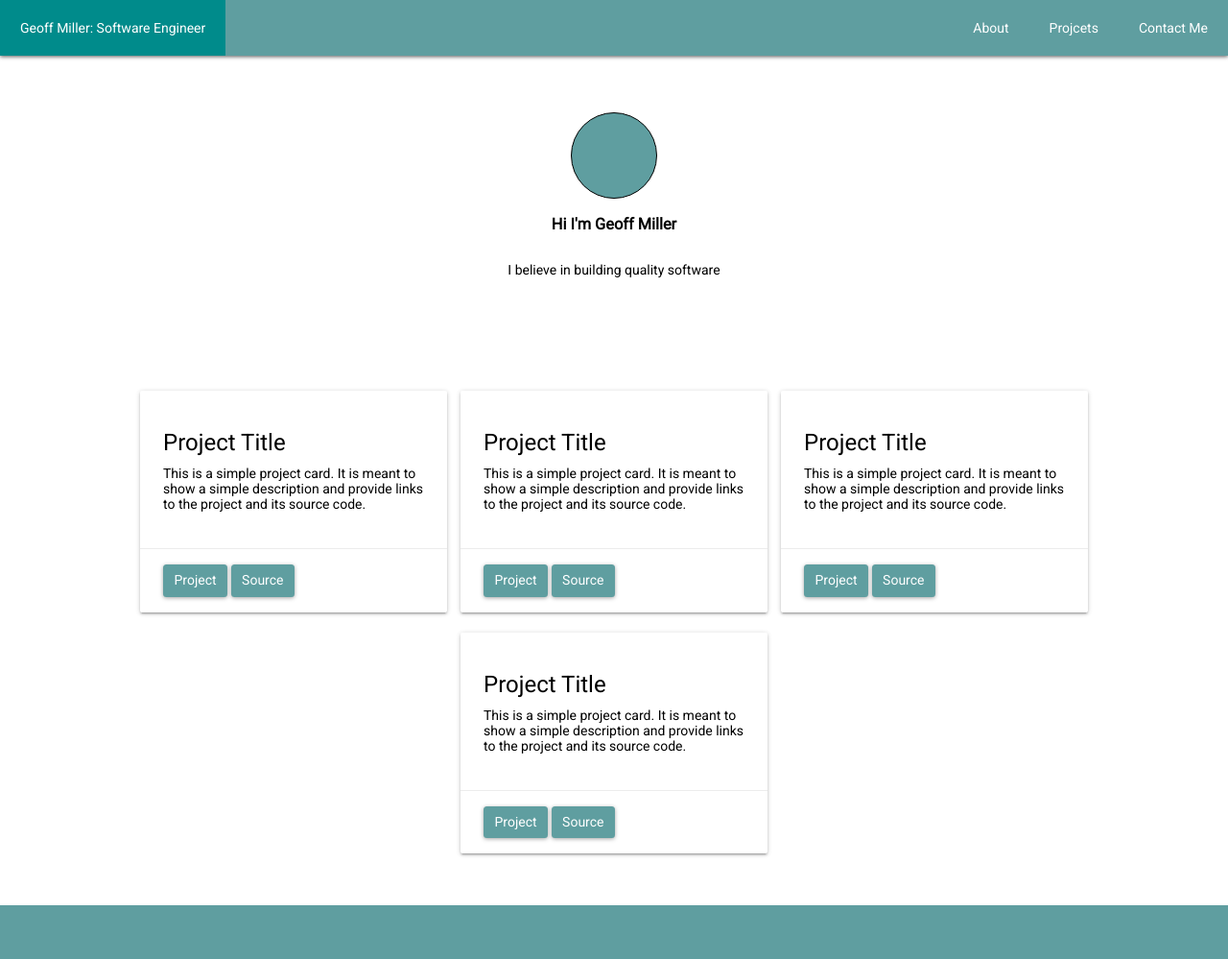
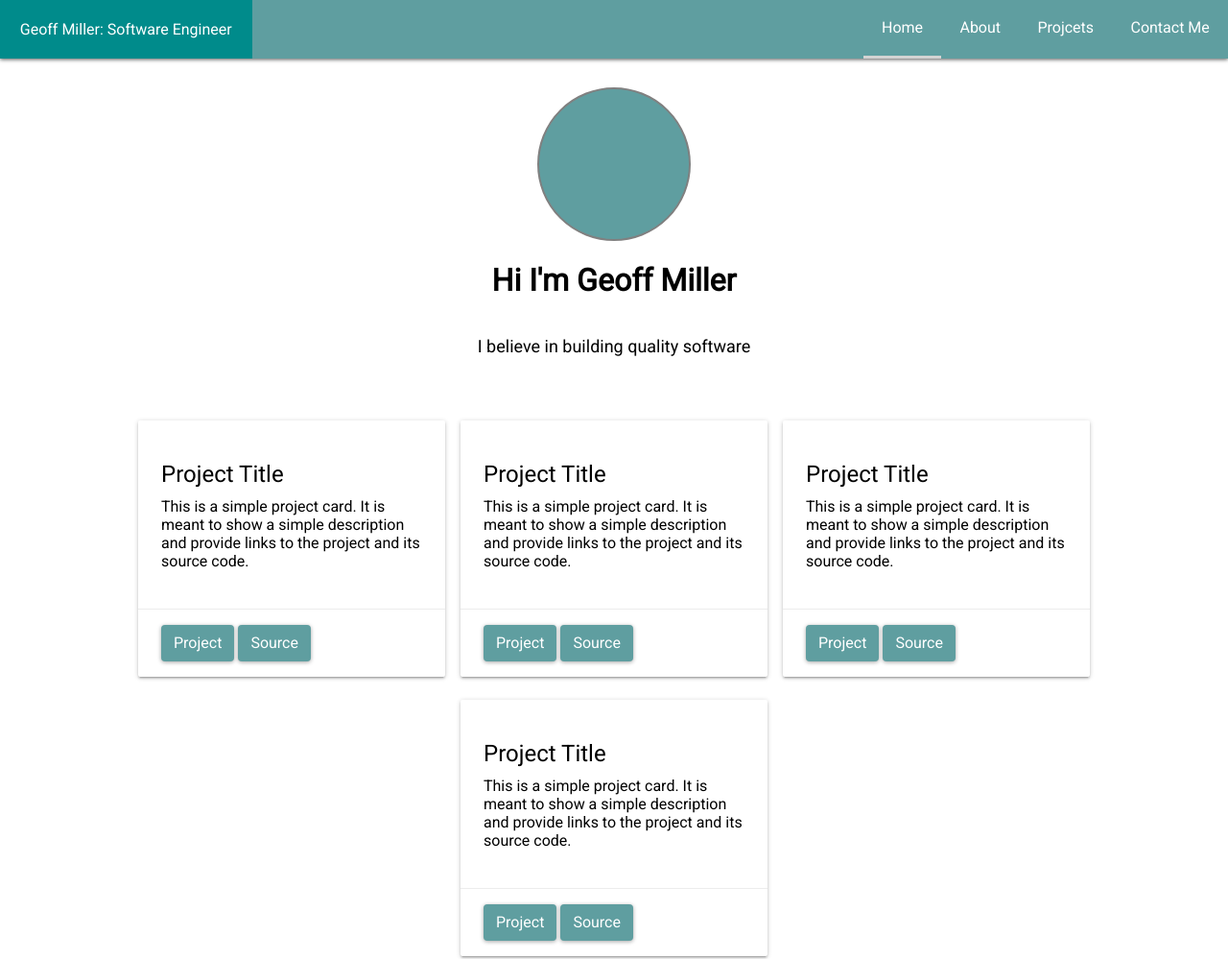
Before and after one commit to gmiller-dev/gmiller-dev.github.io, a website: page index.html in a window 1280 px wide. Shown: the top 999 px of the page at 96% size. Drawn offline with Linux system fonts and the light colour scheme.

Commit message:
Make Navbar more reactive

```diff
--- a/common.blocks/_components.jumbotron.scss
+++ b/common.blocks/_components.jumbotron.scss
@@ -1,5 +1,3 @@
-
-
 
 .jumbotron {
     display: flex;
@@ -7,21 +5,17 @@
     flex-direction: column;
     align-items: center;
     justify-content: center;
-    margin-top: $nav-bar-offset;
-    //background-color: azure;
     height: 300px;
 }
 
-@media all and (max-width: 800px) {
-    .jumbotron {
-        margin-top: $vertical-nav-bar-offset;
-    }
+.jumbotron > p {
+    font-size: 18px;
 }
 
 .logo {
-    border: 1px solid black;
+    border: 2px solid grey;
     background-color: $color-primary;
     border-radius: 50%;
-    width: 90px;
-    height: 90px;
+    width: 160px;
+    height: 160px;
 }
--- a/common.blocks/_components.navbar.scss
+++ b/common.blocks/_components.navbar.scss
@@ -1,5 +1,9 @@
-$nav-bar-offset: 60px;
+$nav-bar-offset: 90px;
 $vertical-nav-bar-offset: 236px;
+
+.navbar-offset {
+    margin-top: $nav-bar-offset;
+}
 
 .navbar {
     position: fixed;
@@ -15,25 +19,62 @@ $vertical-nav-bar-offset: 236px;
 .navbar__item {
     text-decoration: none;
     color: inherit;
-    padding: 1.5em;
+    padding: 1.2rem;
     &-left {
         margin-right: auto;
     }
 
     &-active, &:hover {
-        background-color: darkcyan;
+        border-bottom: 0.2rem solid $color-accent;
     }
 }
 
+.brand {
+    padding: 1.3rem;
+    color: inherit;
+    background-color: darkcyan;
+}
 
-@media all and (max-width: 800px) {
+.navbar__icon {
+    display: none;
+}
+
+.navbar__items {
+    display: flex;
+}
+
+
+@media all and (max-width: $phone-width) {
     .navbar {
-        flex-direction: column;
         align-content: center;
+        justify-content: center;
+        flex-wrap: wrap;
     }
+
+    .navbar__icon {
+      display: block;
+      padding: 1.5rem;
+    }
+
     .navbar__item {
-        text-align: center;
-        width:100%;
-        margin: 0px;
+      text-align: center;
+      flex-basis: 1;
+      margin: 0px;
+    }
+
+    .navbar__items {
+      &-collapse {
+          display: none;
+      }
+    }
+
+    .brand {
+       flex-grow: 1;
+    }
+
+    .navbar__item {
+        &-active {
+            display: inherit;
+        }
     }
 }
--- a/common.blocks/_settings.global.scss
+++ b/common.blocks/_settings.global.scss
@@ -2,3 +2,5 @@ $color-primary: cadetblue;
 $color-secondary: darkcyan;
 $color-accent: lightgrey;
 $color-accent-dark: grey;
+
+$phone-width: 600px;
--- a/common.blocks/_shame.scss
+++ b/common.blocks/_shame.scss
@@ -2,7 +2,7 @@ html, body {
     box-sizing: border-box;
     margin: 0px;
     padding: 0px;
-    font-size: 14px;
+    font-size: 100%;
     font-weight: 500;
     font-family: 'Roboto', sans-serif;
 }
--- a/index.html
+++ b/index.html
@@ -10,17 +10,22 @@
 <body>
   <div id="root" class="grid">
    <!-- Navbar -->
-    <div class="navbar">
-      <a href="#thing" class="navbar__item navbar__item-active navbar__item-left text-white"> Geoff Miller: Software Engineer</a>
-      <a href="#thing" class="navbar__item text-white"> About </a>
-      <a href="#thing" class="navbar__item text-white"> Projcets </a>
-      <a href="#thing" class="navbar__item text-white"> Contact Me </a>
+    <div class="navbar text-white">
+      <span href="#thing" class="brand navbar__item-left"> Geoff Miller: Software Engineer</span>
+      <span id="navigation_toggle" class="navbar__icon">&#9776</span>
+
+      <div id="navigation" class="navbar__items navbar__items-collapse">
+        <a href="#thing" class="navbar__item navbar__item-active"> Home </a>
+        <a href="#thing" class="navbar__item"> About </a>
+        <a href="#thing" class="navbar__item"> Projcets </a>
+        <a href="#thing" class="navbar__item"> Contact Me </a>
+      </div>
     </div>
 
     <!-- Jumbotron -->
-    <div id="about" class="jumbotron">
+    <div id="about" class="jumbotron navbar-offset">
       <div class="logo"></div>
-      <h3>Hi I'm Geoff Miller</h3>
+      <h1>Hi I'm Geoff Miller</h1>
       <p> I believe in building quality software</p>
       <!--<a href="#projects" class="btn btn-primary">Projects</a>-->
     </div>
@@ -104,6 +109,7 @@
     </div>
 
   </div>
+
   <script src="js/app.js"></script>
 </body>
 </html>
--- a/js/app.js
+++ b/js/app.js
@@ -4,9 +4,17 @@ const apply_filled_out = cntrl => has_value(cntrl)
                          ? cntrl.classList.add('filled-out')
                          : cntrl.classList.remove('filled-out')
 
-const formCntrls = Array.from(document.getElementsByClassName("form-control"));
+const formCntrls = Array.from(document.getElementsByClassName('form-control'));
 
 formCntrls.forEach( cntrl =>{
   apply_filled_out(cntrl)
   cntrl.addEventListener('focusout', () => apply_filled_out(cntrl))
 })
+
+const navbar_toggle = document.getElementById('navigation_toggle');
+const navigation = document.getElementById('navigation')
+
+
+navbar_toggle.onclick = () => navigation.classList.contains("navbar__items-collapse")
+  ? navigation.classList.remove('navbar__items-collapse')
+  : navigation.classList.add('navbar__items-collapse')
```
Also changed, not shown: css/styles.css.
